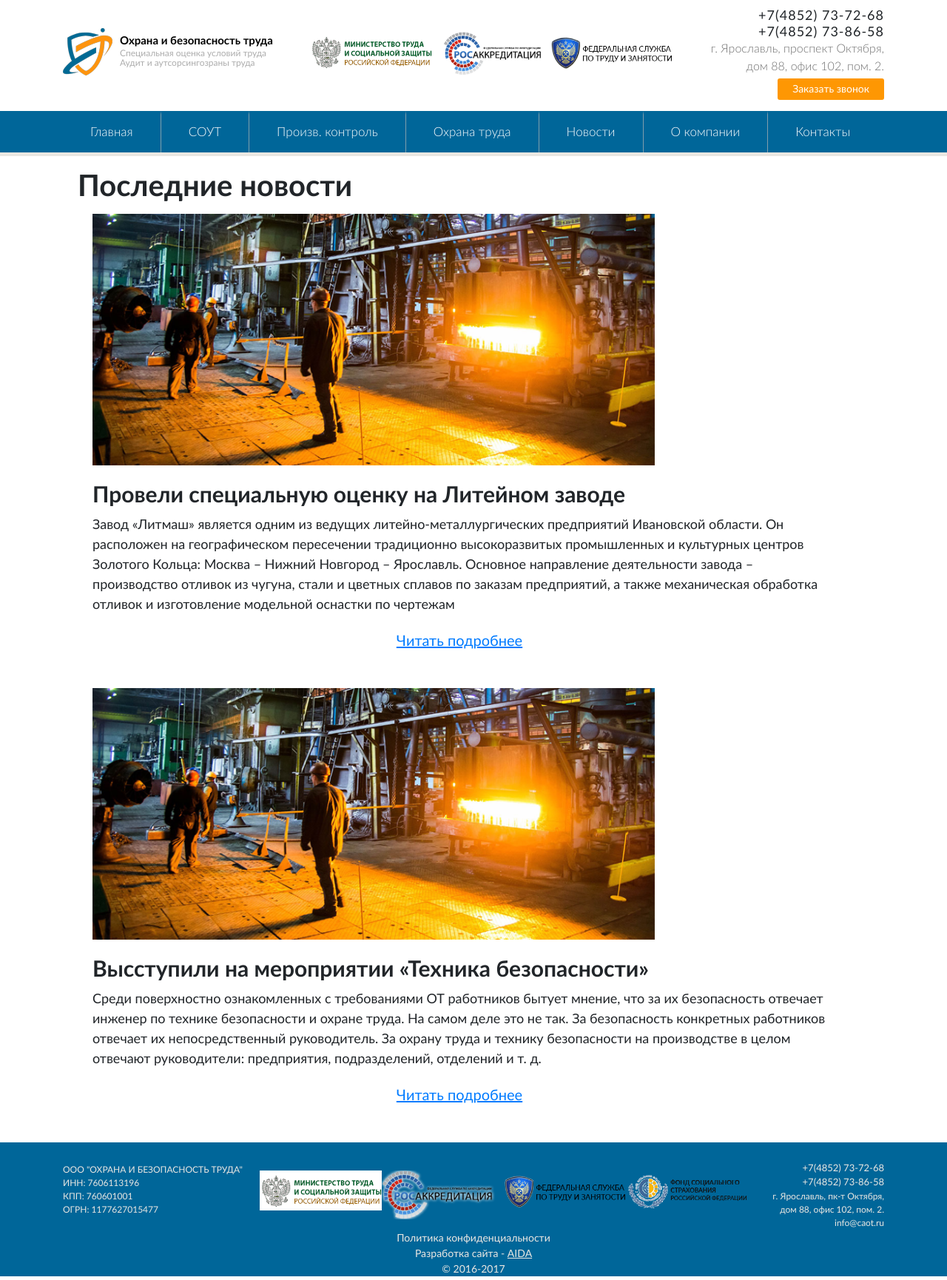
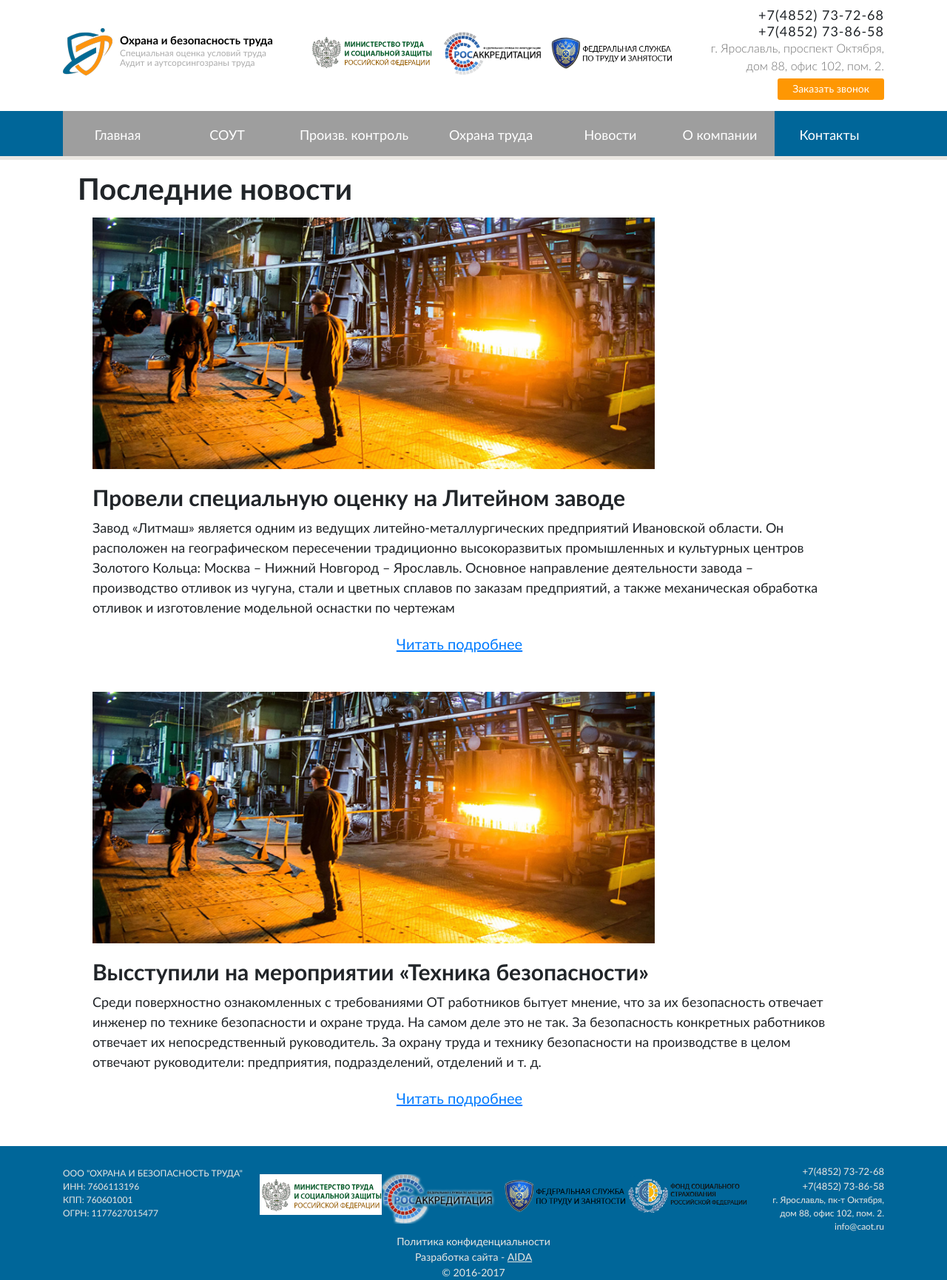
Before and after one commit to DmitriySkor/COOT, a PHP site: page /index.php in a window 1280 px wide. Shown: the whole page at 74% size. Run offline with PHP 8.4, Linux system fonts and the light colour scheme; some libraries are stand-ins or nearby versions; grey boxes are pictures that could not be loaded.

Commit message:
new menu on the site

```diff
--- a/css/media.css
+++ b/css/media.css
@@ -48,7 +48,6 @@
 
 
 }
-
 
 @media (min-width: 1024px) and (max-width: 1119px) {
     .gov_services {
@@ -126,7 +125,6 @@
     }
 }
 
-
 @media (min-width: 992px) and (max-width: 1023px){
 
     .gov_services{
@@ -139,7 +137,6 @@
 
 
 }
-
 
 @media (min-width: 768px) and (max-width: 991px){
 
@@ -257,7 +254,6 @@
         display: none;
     }
 }
-
 
 @media (min-width: 575px) and (max-width: 767px){
     .gov_services{
@@ -765,3 +761,34 @@
     }
 
 }
+
+
+
+
+/*Здесь идет  обратный порядок задания брекпоинтов*/
+
+@media (min-width:0px) and (max-width: 991px){
+    .main_menu{
+        flex-direction: column;
+    }
+
+    .menu_section {
+        padding: 15px 0;
+    }
+
+    .navbar-nav .nav-item:first-child{
+        margin-top: 15px;
+    }
+}
+
+@media (min-width:0px) and (max-width: 1199px){
+    a.menu_ingredient {
+        font-size: 15px;
+    }
+}
+
+@media (min-width:992px) and (max-width: 5920px){
+    .navbar-brand{
+        display: none;
+    }
+}
--- a/css/vstyle.css
+++ b/css/vstyle.css
@@ -3,9 +3,8 @@
 /*Phone: +38 (066) 178-56-44*/
 /*Site: https://vk.com/gorbatenko1984*/
 
-
 /*Главная страница*/
-.home__section1{
+.home__section1 {
     background-image: url(../img/home_s1_bg.png);
     background-repeat: no-repeat;
     background-position: top center;
@@ -14,7 +13,7 @@
     padding: 64px 0 100px;
 }
 
-.home__section1__img img{
+.home__section1__img img {
     max-width: 518px;
     width: 100%;
     height: auto;
@@ -28,7 +27,7 @@
     text-align: justify;
 }
 
-a.button_orange{
+a.button_orange {
     display: block;
     width: 192px;
     background-color: #fe9703;
@@ -41,24 +40,23 @@
     float: right;
 }
 
-a.button_orange:hover{
+a.button_orange:hover {
     background-color: #006699;
     text-decoration: none;
     transition: .5s;
 }
 
-a.button_orange span{
+a.button_orange span {
     margin-right: 5px;
     transition: .5s;
 }
 
 /*a.button_orange span:hover{*/
-    /*margin-right: 25px;*/
-    /*transition: .5s;*/
+/*margin-right: 25px;*/
+/*transition: .5s;*/
 /*}*/
 
-
-.home__section2{
+.home__section2 {
     background-image: url(../img/home_s2_bg.png);
     background-repeat: no-repeat;
     background-position: top center;
@@ -67,22 +65,21 @@
     padding: 64px 0 100px;
 }
 
-
-.home__section3{
+.home__section3 {
     padding: 45px 0;
 }
 
-h2.home__section3_h2{
+h2.home__section3_h2 {
     text-align: center;
 }
 
-.our_clients_cover{
+.our_clients_cover {
     display: flex;
     flex-wrap: wrap;
     justify-content: space-between;
 }
 
-.our_clients{
+.our_clients {
     display: flex;
     flex-direction: column;
     justify-content: center;
@@ -90,7 +87,7 @@
 }
 
 /*Страница контакты*/
-.contact_cover{
+.contact_cover {
     background-image: url(../img/contact_bg.png);
     background-repeat: no-repeat;
     background-position: top center;
@@ -99,25 +96,25 @@
     padding: 140px 0 40px;
 }
 
-.contact_info_cover{
+.contact_info_cover {
     display: flex;
     font-size: 20px;
     font-weight: 700;
     padding: 10px 0;
 }
 
-.contact_info_name{
+.contact_info_name {
     color: #006699;
     margin-right: 5px;
 }
 
-.contact_form_h3{
+.contact_form_h3 {
     text-align: center;
     margin-top: 65px;
     font-size: 30px;
 }
 
-.contact_form_p{
+.contact_form_p {
     text-align: center;
     font-size: 20px;
     font-weight: 300;
@@ -134,12 +131,12 @@
     background-clip: padding-box;
     border: 1px solid #ced4da;
     border-radius: 0;
-    transition: border-color ease-in-out .15s,box-shadow ease-in-out .15s;
+    transition: border-color ease-in-out .15s, box-shadow ease-in-out .15s;
     padding: 15px;
-    box-shadow: 0px 0px 10px 0px rgba(0,0,0,0.5);
+    box-shadow: 0px 0px 10px 0px rgba(0, 0, 0, 0.5);
 }
 
-.contact1_button{
+.contact1_button {
     border: none;
     padding: 10px 50px;
     font-size: 20px;
@@ -152,13 +149,14 @@
     width: 100%;
 }
 
-.contact1_button:hover{
+.contact1_button:hover {
     background-color: #fe760e;
     transition: .5s;
 }
+
 /*Страница о нас*/
 
-.about_us_section_1{
+.about_us_section_1 {
     background-image: url(../img/about_us_section_1_bg.png);
     background-repeat: no-repeat;
     background-position: top center;
@@ -167,48 +165,47 @@
     padding: 120px 0;
 }
 
-.about_us_text_logo{
+.about_us_text_logo {
     width: 235px;
     height: 245px;
 }
 
-.about_us_text_logo img{
+.about_us_text_logo img {
     width: 100%;
     height: auto;
 }
 
-.big_logo_cover{
+.big_logo_cover {
     display: flex;
     justify-content: center;
 }
 
-.about_us_text_section1_info h3{
+.about_us_text_section1_info h3 {
     font-size: 48px;
     font-weight: 500;
     color: #ffffff;
 }
 
-.about_us_text_section1_info p{
+.about_us_text_section1_info p {
     font-size: 20px;
     color: #ffffff;
     text-align: justify;
 }
 
-.about_us_section_2{
+.about_us_section_2 {
     padding: 20px 0;
     display: flex;
     justify-content: space-between;
     align-items: center;
 }
 
-.about_us_section_2 .col-md-6{
+.about_us_section_2 .col-md-6 {
     display: flex;
     justify-content: center;
     align-items: center;
 }
 
-
-.about_us_section2_icon{
+.about_us_section2_icon {
     border: 6px solid #256fb3;
     padding: 10px;
     margin: 30px 0;
@@ -220,34 +217,34 @@
     height: 200px;
 }
 
-.about_us_section_2_first{
+.about_us_section_2_first {
     font-size: 22px;
     font-weight: 300;
     text-transform: uppercase;
 }
 
-.about_us_section_2_second{
+.about_us_section_2_second {
     font-size: 45px;
     color: #fe9703;
     font-weight: 600;
 }
 
-.about_us_section_2_three{
+.about_us_section_2_three {
     font-size: 20px;
     font-weight: 300;
     text-align: center;
 }
 
-.about_us_section_3{
+.about_us_section_3 {
     padding: 50px 0;
     background-color: #eae7e2;
 }
 
-.about_us_section_3_h3{
+.about_us_section_3_h3 {
     text-align: center;
 }
 
-.about_us_section_info{
+.about_us_section_info {
     margin-top: 30px;
     padding: 0 70px;
     display: flex;
@@ -256,28 +253,28 @@
     align-items: center;
 }
 
-.about_us_section_info p{
+.about_us_section_info p {
     margin-top: 10px;
     text-align: center;
     font-size: 20px;
 }
 
-.about_us_section_4{
+.about_us_section_4 {
     padding: 70px 0;
 }
 
-.about_us_section_4_h2{
+.about_us_section_4_h2 {
     text-align: center;
 }
 
-.about_us_partners{
+.about_us_partners {
     display: flex;
     flex-direction: column;
     justify-content: center;
     align-items: center;
 }
 
-.about_us_partners p{
+.about_us_partners p {
     text-align: center;
     font-size: 15px;
     font-weight: 700;
@@ -285,36 +282,36 @@
 
 /*страница sout //compensation */
 
-.compensation{
+.compensation {
     padding: 70px 0;
     background-color: #eae7e2;
 }
 
-.compensation_info_cover{
+.compensation_info_cover {
     display: flex;
     flex-wrap: wrap;
     flex-direction: row;
     justify-content: center;
 }
 
-.compensation h2{
+.compensation h2 {
     text-align: center;
 }
 
-.compensation_p{
+.compensation_p {
     text-align: justify;
     font-size: 20px;
     margin: 40px 0 70px;
 }
 
-.compensation_block{
+.compensation_block {
     width: 275px;
     display: flex;
     justify-content: space-around;
     align-items: center;
 }
 
-.compensation_info_text{
+.compensation_info_text {
     height: 110px;
     background-color: #006699;
     padding: 10px 15px;
@@ -324,7 +321,7 @@
     font-size: 15px;
 }
 
-.compensation_info_text_grey{
+.compensation_info_text_grey {
     height: 110px;
     width: 218px;
     background-color: #676d6f;
@@ -335,16 +332,16 @@
     font-size: 15px;
 }
 
-.arrow img{
+.arrow img {
     width: 47px;
     height: 55px;
 }
 
-.compensation_p_2{
+.compensation_p_2 {
     text-align: center;
 }
 
-.compensation_block_green{
+.compensation_block_green {
     height: 110px;
     background-color: #52ac62;
     display: flex;
@@ -353,12 +350,113 @@
     margin: 5px;
 }
 
-.compensation_arrow_green{
+.compensation_arrow_green {
     font-size: 48px;
-    color: #ffffff;padding: 0 15px;
+    color: #ffffff;
+    padding: 0 15px;
 }
 
-.compensation_block_green_text{
-    padding: 0 15px 0 0 ;
+.compensation_block_green_text {
+    padding: 0 15px 0 0;
     color: #ffffff;
 }
+
+/*menu ny*/
+
+.main_menu{
+    display: flex;
+    justify-content: space-between;
+}
+
+a.menu_ingredient {
+    font-size: 18px;
+    font-weight: 400;
+    height: 100%;
+    padding: 15px 0;
+    color: white;
+    border-top:4px solid transparent;
+    width: 100%;
+    text-align: center;
+    transition: .5s;
+}
+
+.menu_ingredient_right_border{
+    background-image: url(../img/menu_right_line.png);
+    background-repeat: no-repeat;
+    background-position: right center;
+}
+
+li.nav-item{
+    width: 100%;
+    display: flex;
+    justify-content: center;
+    align-items: center;
+}
+
+a.menu_ingredient:hover{
+    text-decoration: none;
+    border-top:4px solid #023b58;
+    background-color: #01527a;
+    transition: .5s;
+}
+
+.nav-item>a.ebany_cl{
+    min-width: 195px;
+}
+
+.nav-item>a.ebany_cl2{
+    min-width: 175px;
+}
+
+.navbar {
+    padding: 0;
+}
+
+.navbar-nav {
+    display: flex;
+    justify-content: space-between;
+    align-content: center;
+    max-width: 1140px;
+    width: 100%;
+    margin: 0 auto;
+}
+
+.navbar-light .navbar-toggler {
+   border-color: transparent;
+}
+
+.navbar-light .navbar-brand {
+    color: white;
+    text-transform: uppercase;
+    font-weight: 700;
+}
+
+.navbar-light .navbar-brand:hover {
+    color: white;
+}
+
+.close {
+    position: absolute;
+    right: 32px;
+    top: 32px;
+    width: 32px;
+    height: 32px;
+    opacity: 0.3;
+}
+.close:hover {
+    opacity: 1;
+}
+.close:before, .close:after {
+    position: absolute;
+    left: 15px;
+    content: ' ';
+    height: 33px;
+    width: 2px;
+    background-color: #333;
+}
+.close:before {
+    transform: rotate(45deg);
+}
+.close:after {
+    transform: rotate(-45deg);
+}
--- a/header.php
+++ b/header.php
@@ -47,16 +47,64 @@
     </div>
 </div>
 <!-- END HEADER -->
+<!--<div class="menu_section">-->
+<!--    <div class="container">-->
+<!--        <div class="row">-->
+<!--            <div class="col-md-12">-->
+<!--                <div class="main_menu">-->
+<!--                    <a class="menu_ingredient" href="home.php">Главная</a>-->
+<!--                    <a class="menu_ingredient menu_upper" href="sout.php">Соут</a>-->
+<!--                    <a class="menu_ingredient ebany_cl" href="control.php">Произв. контроль</a>-->
+<!--                    <a class="menu_ingredient" href="safety.php">Охрана труда</a>-->
+<!--                    <a class="menu_ingredient" href="index.php">Новости</a>-->
+<!--                    <a class="menu_ingredient" href="aboutus.php">О компании</a>-->
+<!--                    <a class="menu_ingredient menu_kontacts"href="contact.php">Контакты</a>-->
+<!--                </div>-->
+<!--            </div>-->
+<!--        </div>-->
+<!--    </div>-->
+<!--</div>-->
+
+
+
 <div class="menu_section">
     <div class="container">
-        <ul class="main_menu">
-            <li><a href="home.php">Главная</a></li>
-            <li><a href="sout.php" class="menu_upper">Соут</a></li>
-            <li><a href="control.php">Произв. контроль</a></li>
-            <li><a href="safety.php">Охрана труда</a></li>
-            <li><a href="index.php">Новости</a></li>
-            <li><a href="aboutus.php">О компании</a></li>
-            <li><a href="contact.php" class="menu_kontacts">Контакты</a></li>
-        </ul>
+        <div class="row">
+            <div class="col-md-12">
+                <nav class="navbar navbar-expand-lg navbar-light ">
+                    <a class="navbar-brand" href="#">Меню</a>
+                    <button class="navbar-toggler" type="button" data-toggle="collapse" data-target="#navbarSupportedContent" aria-controls="navbarSupportedContent" aria-expanded="false" aria-label="Toggle navigation">
+                        <span class="navbar-toggler-icon"></span>
+                    </button>
+
+                    <div class="collapse navbar-collapse" id="navbarSupportedContent">
+                        <ul class="navbar-nav mr-auto">
+
+                            <li class="nav-item">
+                                <a class="menu_ingredient menu_ingredient_right_border" href="home.php">Главная</a>
+                            </li>
+                            <li class="nav-item">
+                                <a class="menu_ingredient menu_ingredient_right_border menu_upper" href="sout.php">Соут</a>
+                            </li>
+                            <li class="nav-item">
+                                <a class="menu_ingredient menu_ingredient_right_border ebany_cl" href="control.php">Произв. контроль</a>
+                            </li>
+                            <li class="nav-item">
+                                <a class="menu_ingredient menu_ingredient_right_border ebany_cl2" href="safety.php">Охрана труда</a>
+                            </li>
+                            <li class="nav-item">
+                                <a class="menu_ingredient menu_ingredient_right_border" href="index.php">Новости</a>
+                            </li>
+                            <li class="nav-item">
+                                <a class="menu_ingredient menu_ingredient_right_border" href="aboutus.php">О компании</a>
+                            </li>
+                            <li class="nav-item">
+                                <a class="menu_ingredient menu_kontacts"href="contact.php">Контакты</a>
+                            </li>
+
+                    </div>
+                </nav>
+            </div>
+        </div>
     </div>
 </div>
```
